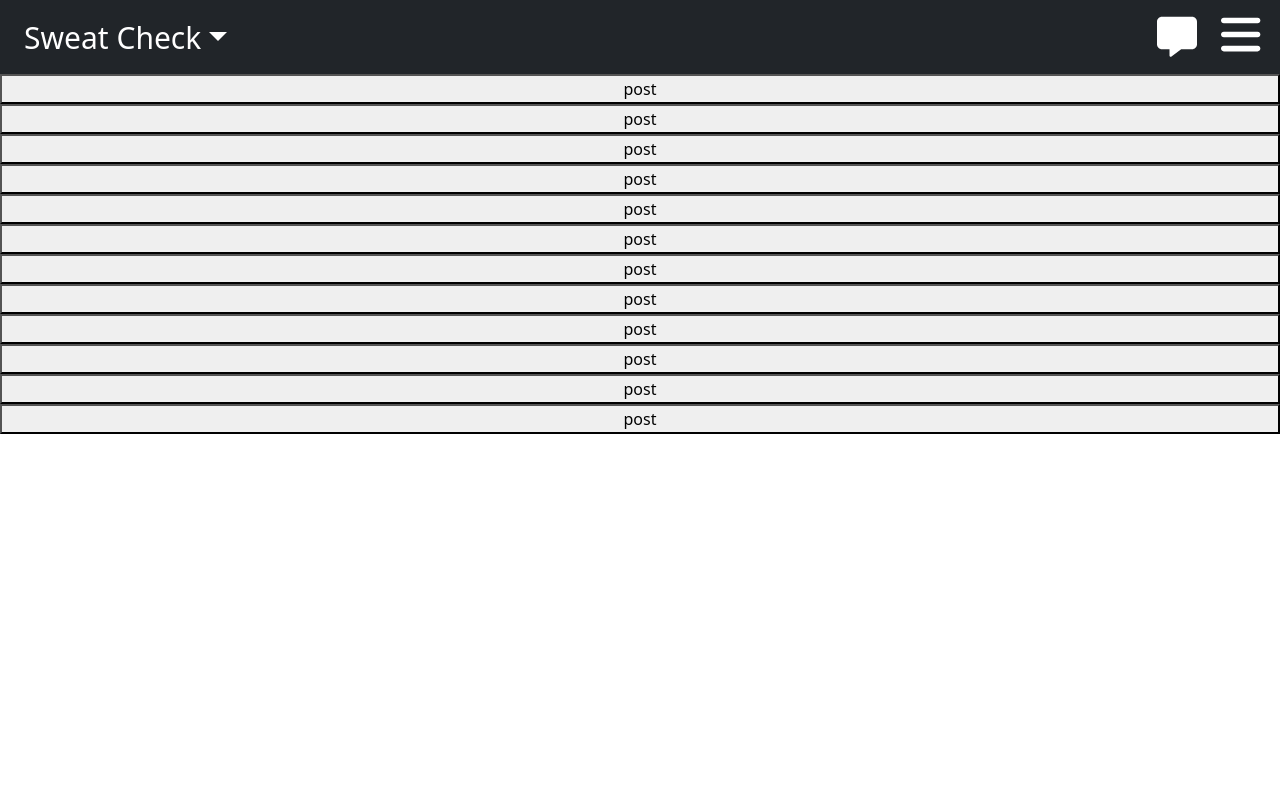
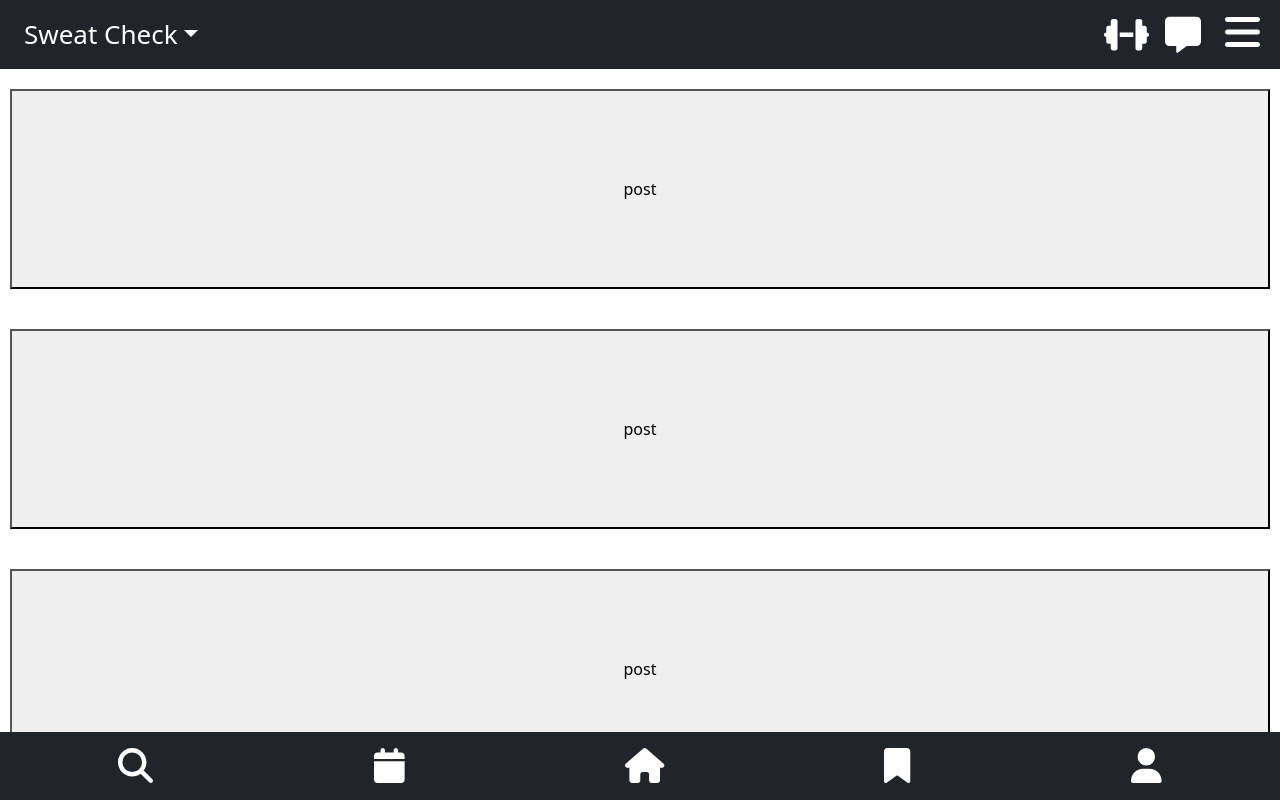
Before and after one commit to cpapanicholas/Gamma-Tria-P3, a React (Vite) app in the folder Client/: page / in a window 1280 px wide. Shown: the top 800 px of the page. Built offline with nearby package versions, Linux system fonts and the light colour scheme.

Commit message:
added footer with buttons connected to routes

```diff
--- a/Client/src/App.css
+++ b/Client/src/App.css
@@ -1,15 +1,15 @@
 .nav-link {
   color: white!important;
-  font-size: 30px!important;
+  font-size: 26px!important;
 }
 
 .message-icon {
-  font-size: 40px;
+  font-size: 36px;
   padding-top: .8rem;
 }
 
 .menu-icon {
-  font-size: 45px;
+  font-size: 40px;
 }
 
 .profile-portrait {
@@ -31,3 +31,16 @@
   justify-content: space-around;
   margin-top: 1.5rem;
 }
+
+.footer-icon {
+  font-size: 35px;
+}
+
+.feed-post {
+  height: 200px;
+  margin: 20px 10px;
+}
+
+.menu-option {
+  height: 80px;
+}
--- a/Client/src/App.jsx
+++ b/Client/src/App.jsx
@@ -10,7 +10,6 @@ import 'bootstrap/dist/css/bootstrap.min.css';
 // import { setContext } from '@apollo/client/link/context';
 import { Outlet } from 'react-router-dom';
 
-import Header from './components/Header/index';
 // import Footer from './components/Footer';
 
 // Construct our main GraphQL API endpoint
--- /dev/null
+++ b/Client/src/components/Footer/index.jsx
@@ -0,0 +1,20 @@
+import { Link } from 'react-router-dom';
+import { FontAwesomeIcon } from '@fortawesome/react-fontawesome'
+import { faMagnifyingGlass, faHouse, faCalendar, faBookmark, faUser } from "@fortawesome/free-solid-svg-icons"
+import { useState } from 'react';
+// import Auth from '../../utils/auth';
+// import Searchbar from './Searchbar';
+
+export default function Footer ({ showMenu, setShowMenu}) {
+  const handleMenu = () => setShowMenu(!showMenu);
+
+  return (
+    <div className='bg-dark d-flex justify-content-around fixed-bottom p-2'>
+      <Link className='footer-icon' to={'/search'}><FontAwesomeIcon icon={faMagnifyingGlass} style={{color: "#ffffff",}} /></Link>
+      <Link className='footer-icon' to={'/calendar'}><FontAwesomeIcon icon={faCalendar} style={{color: "#ffffff",}} /></Link>
+      <Link className='footer-icon' to={'/home'}><FontAwesomeIcon icon={faHouse} style={{color: "#ffffff",}} /></Link>
+      <Link className='footer-icon' to={'/library'}><FontAwesomeIcon icon={faBookmark} style={{color: "#ffffff",}} /></Link>
+      <Link className='footer-icon' to={'/profile/me'}><FontAwesomeIcon icon={faUser} style={{color: "#ffffff",}} /></Link>
+    </div>
+  );
+};
--- a/Client/src/components/Header/index.jsx
+++ b/Client/src/components/Header/index.jsx
@@ -3,7 +3,7 @@ import { Link } from 'react-router-dom';
 import Nav from 'react-bootstrap/Nav';
 import NavDropdown from 'react-bootstrap/NavDropdown';
 import { FontAwesomeIcon } from '@fortawesome/react-fontawesome'
-import { faMessage, faBars } from "@fortawesome/free-solid-svg-icons"
+import { faMessage, faBars, faDumbbell } from "@fortawesome/free-solid-svg-icons"
 import { useState } from 'react';
 // import Auth from '../../utils/auth';
 // import Searchbar from './Searchbar';
@@ -19,13 +19,18 @@ export default function Header ({ showMenu, setShowMenu}) {
   const handleMenu = () => setShowMenu(!showMenu);
 
   return (
-    <Nav className='bg-dark d-flex justify-content-between'>
+    <Nav className='bg-dark d-flex justify-content-between' fixed="top">
       <NavDropdown  title="Sweat Check" id="nav-dropdown" className='ps-2 d-flex align-items-center justify-content-center'>
         <NavDropdown.Item >Feed 1</NavDropdown.Item>
         <NavDropdown.Item >Feed 2</NavDropdown.Item>
         <NavDropdown.Item >Feed 3</NavDropdown.Item>
       </NavDropdown>
       <div className='d-flex'>
+      <Nav.Item className='p-1'>
+          <Link to={'/myPrograms'}>
+            <FontAwesomeIcon icon={faDumbbell} style={{color: "#ffffff",}} className='message-icon pe-2'/>
+          </Link>
+        </Nav.Item>
         <Nav.Item className='p-1'>
           <Link to={'/messages'}>
             <FontAwesomeIcon icon={faMessage} style={{color: "#ffffff",}} className='message-icon'/>
--- a/Client/src/pages/HomePage.jsx
+++ b/Client/src/pages/HomePage.jsx
@@ -2,6 +2,7 @@ import Header from '../components/Header/index'
 import { useState } from 'react';
 import HomeMenu from '../components/HomeMenu';
 import Feed from '../components/Feed';
+import Footer from '../components/Footer/index'
 
 
 export default function HomePage() {
@@ -11,6 +12,7 @@ export default function HomePage() {
     <>
       <Header showMenu={showMenu} setShowMenu={setShowMenu}/>
       {showMenu ? <HomeMenu/> : <Feed/>}
+      <Footer/>
     </>
   );
 }
```
